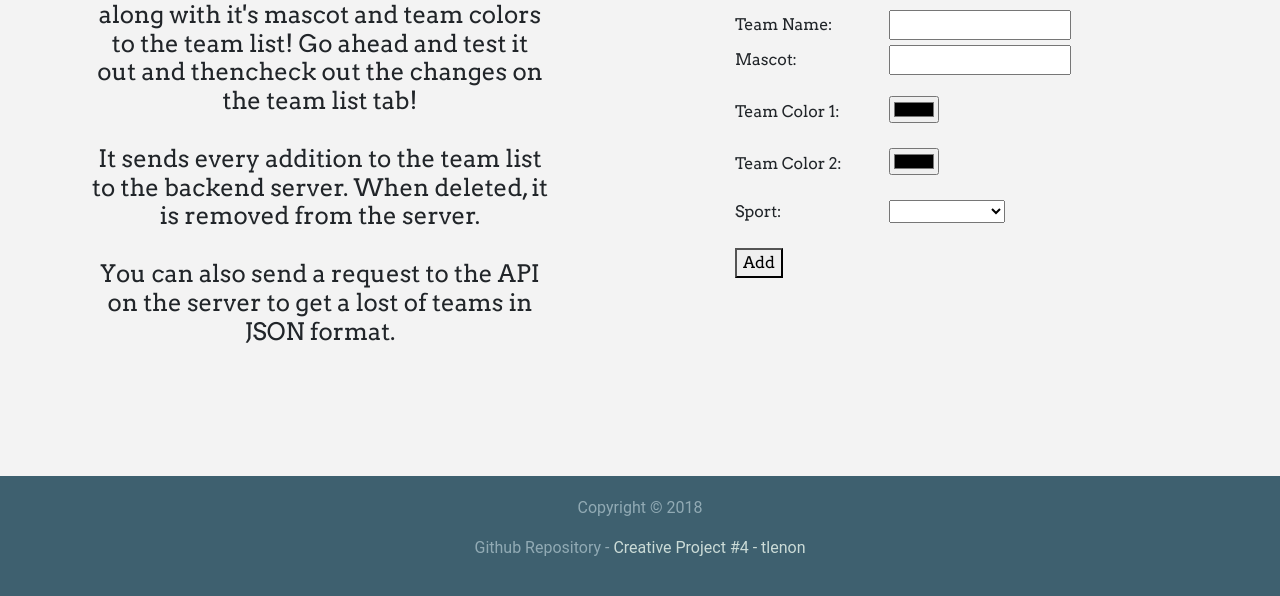
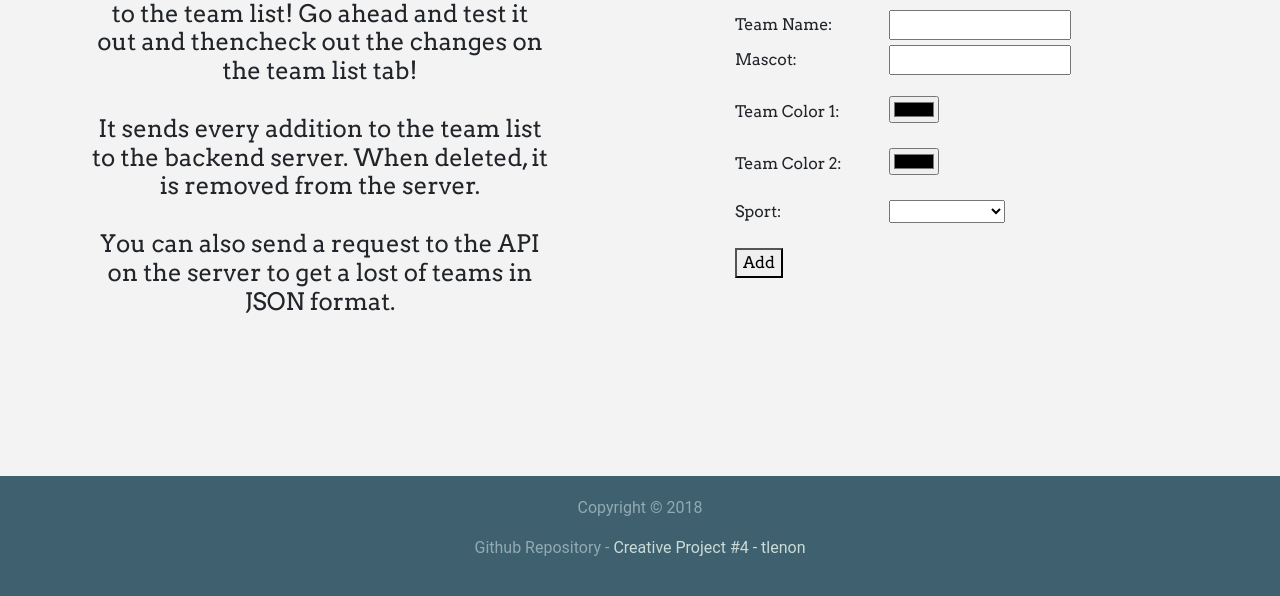
Before and after one commit to tanlenon/team-creator-list, a website: page public/index.html in a window 1280 px wide. Shown: the part 204-800 px from the top of the page. Drawn offline with nearby package versions, Linux system fonts and the light colour scheme; no server answers.

Commit message:
final commit

```diff
--- a/public/css/index.css
+++ b/public/css/index.css
@@ -110,7 +110,7 @@ button {
 }
 
 .side-text {
-    margin: 120px 75px 0 75px;
+    margin: 90px 75px 0 75px;
     text-align: center;
 }
 
```
